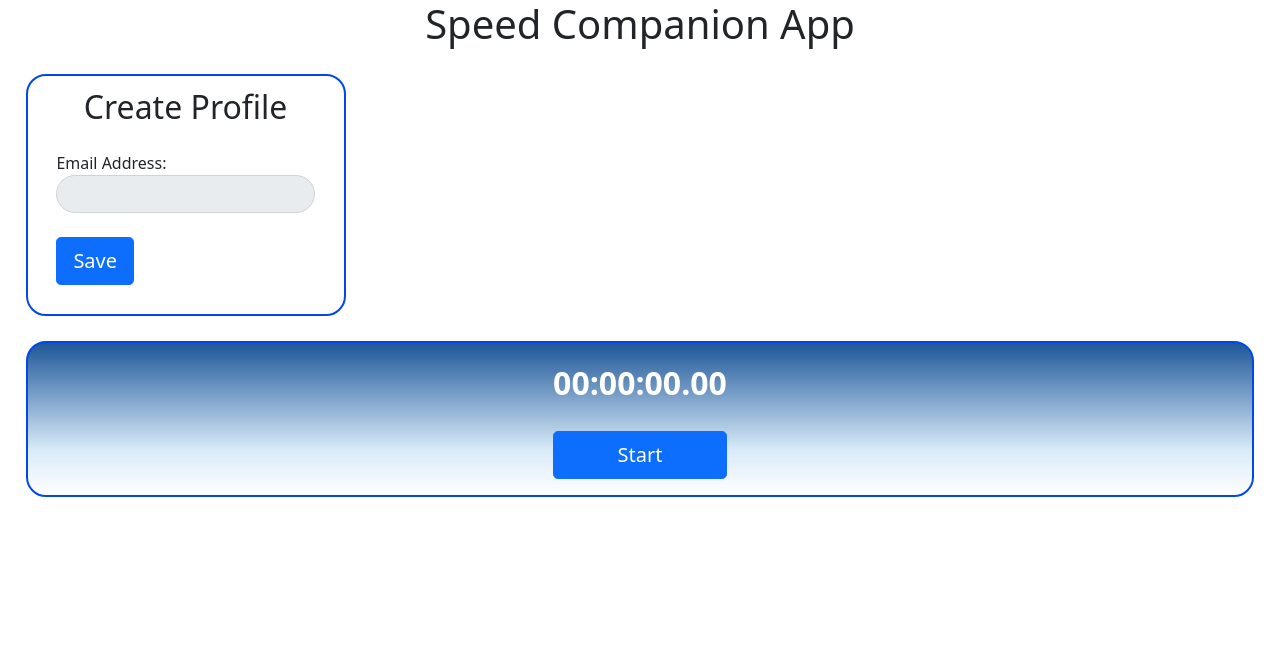
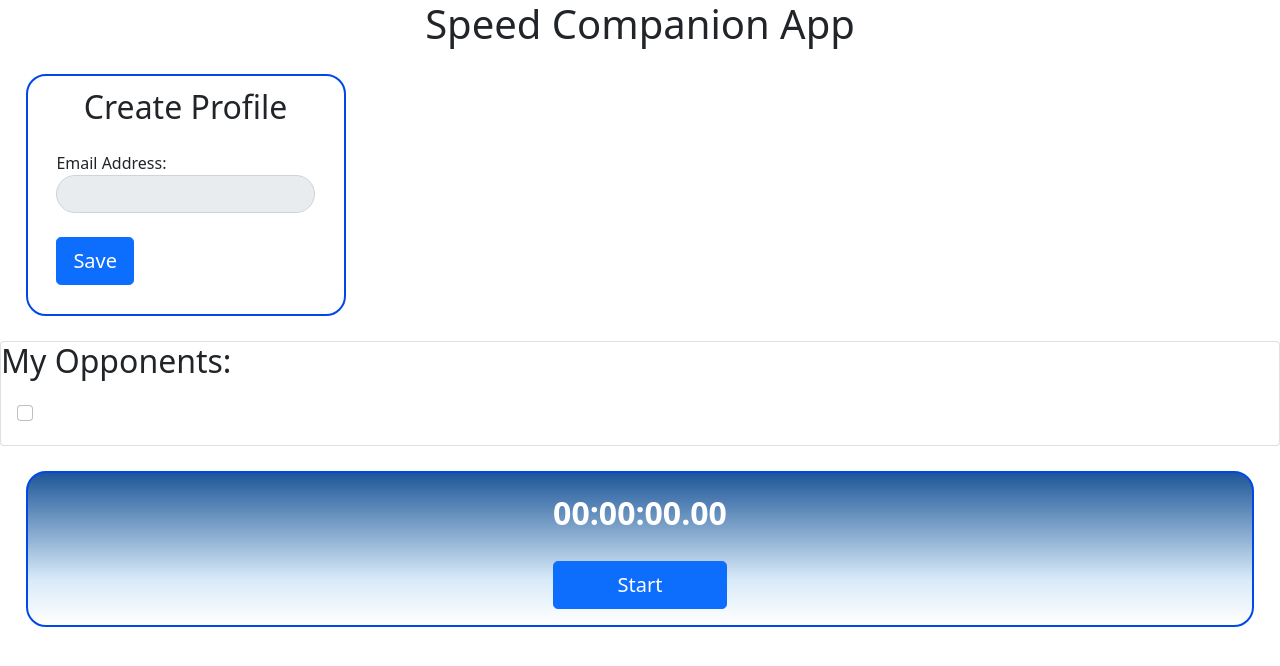
Before and after one commit to 2022-spring-adv-fe-mowe/tca-speed, an Angular app: page / in a window 1280 px wide. Shown: the top 666 px of the page. Built offline with nearby package versions, Linux system fonts and the light colour scheme.

Commit message:
updated app component.html
going to add in the form to add opponents

```diff
--- a/src/app/app.component.html
+++ b/src/app/app.component.html
@@ -1,3 +1,15 @@
 <h1>{{title}}</h1>
 <app-user-profile></app-user-profile>
+
+
+<!-- section for entering in opponent names -->
+<div class="card">
+    <h2>My Opponents:</h2>
+    <div class="card-body">
+        <form action="">
+            <input class="form-check-input mt-0" type="checkbox" value="" aria-label="Checkbox for following text input">
+        </form>
+    </div>
+</div>
+
 <app-game-timer></app-game-timer>
```
